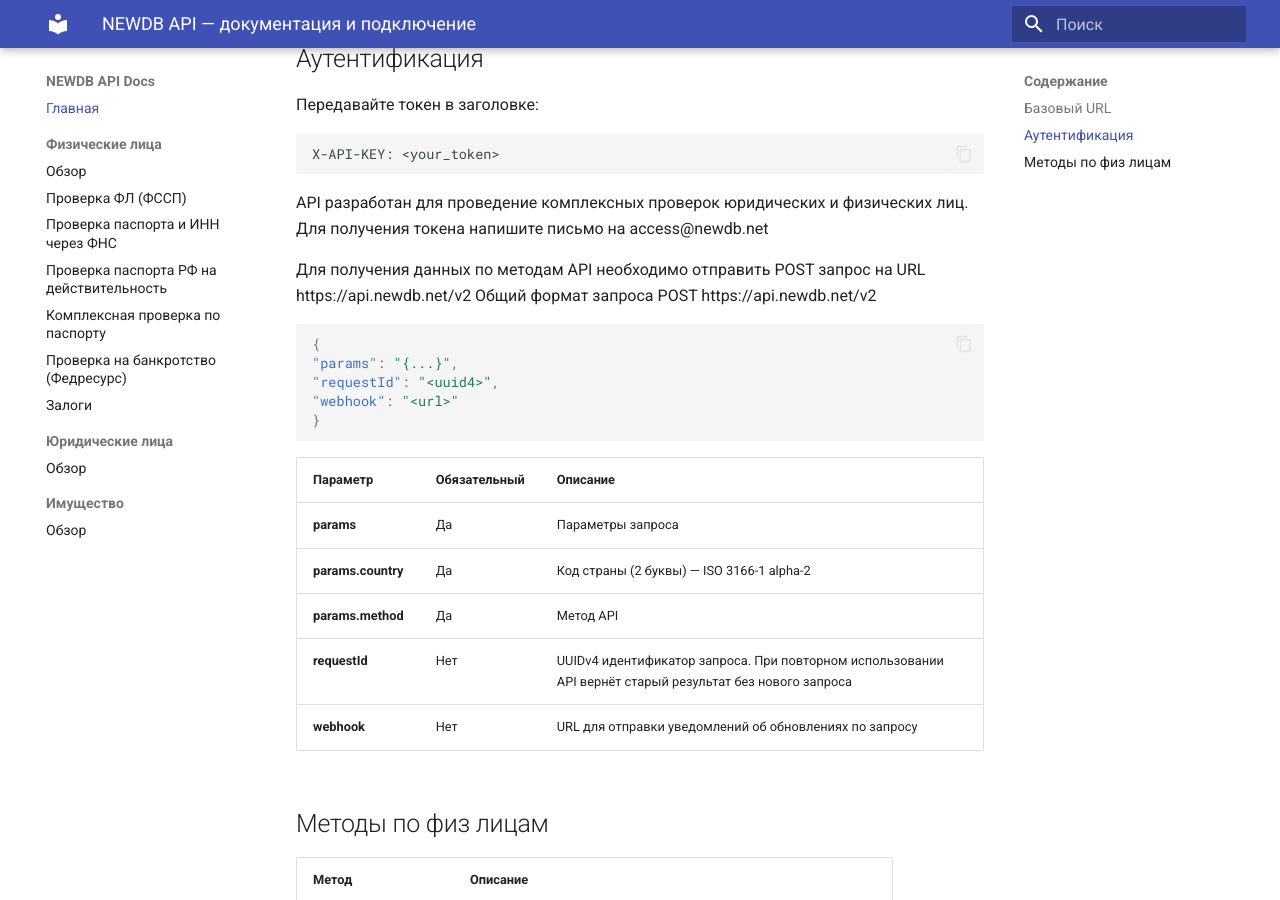
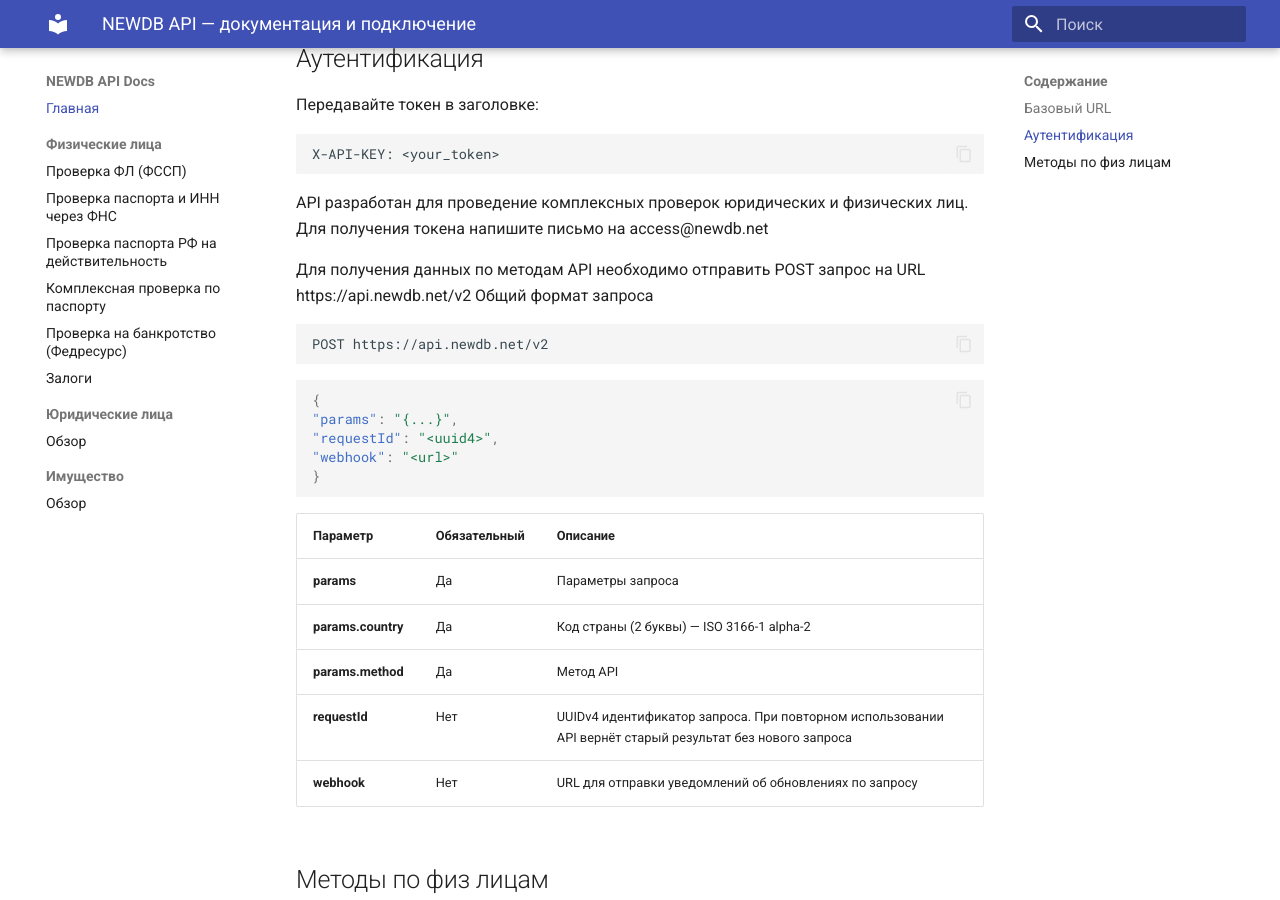
Before and after one commit to avpm05/newdb_docs, an MkDocs documentation site: the page built from docs/index.md, in a window 1280 px wide and 900 px high, scrolled down 386 px. Built offline with MkDocs 1.6.1 and Material for MkDocs 9.7.7, drawn with Linux system fonts in a browser that asks for light colours; part of the change alters nothing that is shown.

Commit message:
add complex

````diff
--- a/docs/index.md
+++ b/docs/index.md
@@ -35,7 +35,10 @@ API разработан для проведение комплексных пр
 
 Для получения данных по методам API необходимо отправить POST запрос на URL https://api.newdb.net/v2
 Общий формат запроса
+
+```
 POST https://api.newdb.net/v2
+```
 
 ```json
 {
--- a/mkdocs.yml
+++ b/mkdocs.yml
@@ -19,7 +19,7 @@ theme:
 nav:
   - Главная: index.md
   - Физические лица:
-      - Обзор: fiz/README.md
+#      - Обзор: fiz/README.md
       - Проверка ФЛ (ФССП): fiz/01-fssp_person.md
       - Проверка паспорта и ИНН через ФНС: fiz/02-passport_fns.md
       - Проверка паспорта РФ на действительность: fiz/03-passport_mvd.md
````
